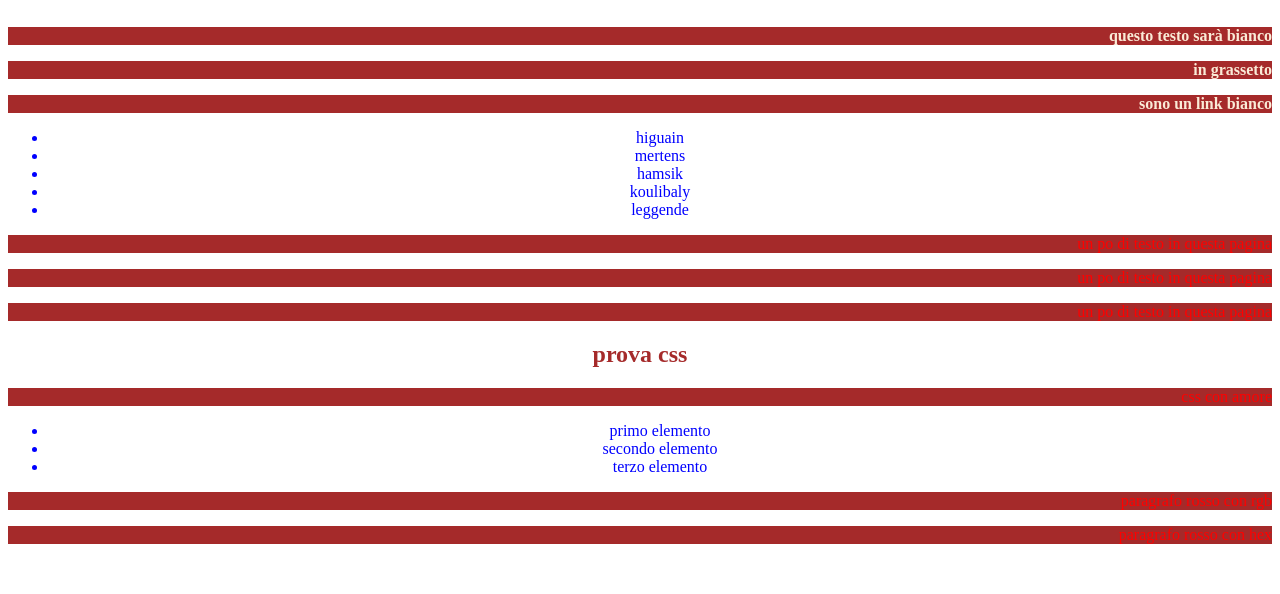
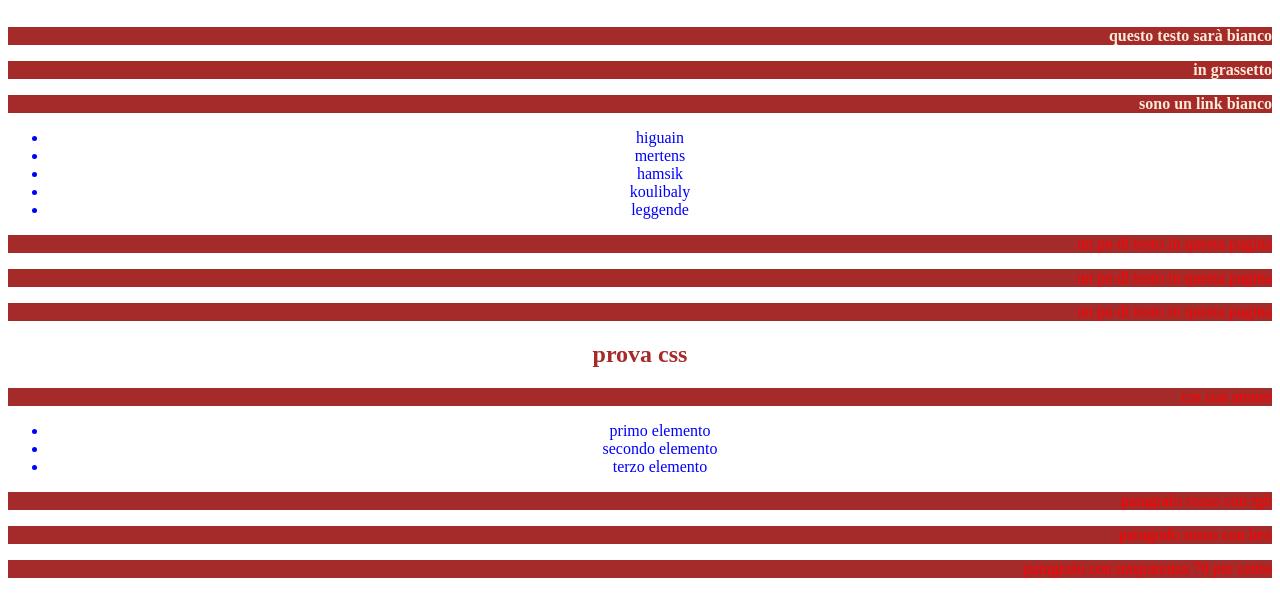
Before and after one commit to GiovanniTammaro9/html-e-css, a plain HTML site: page index.html in a window 1280 px wide. Shown: the part 364-958 px from the top of the page. Before the commit the page ends 924 px from the top, so only its background shows below. Drawn offline with Linux system fonts and the light colour scheme.

Commit message:
aggiunto un paragrafo rosso con trasparenza 70 per cento

```diff
--- a/index.html
+++ b/index.html
@@ -41,5 +41,6 @@
     </div>
     <p>paragrafo rosso con rgb</p>
     <p>paragrafo rosso con hex</p>
+    <p>paragrafo con trasparenza 70 per cento</p>
 </body>
 </html>
--- a/style.css
+++ b/style.css
@@ -79,3 +79,6 @@ p{
 p{
     color: #ff0000;
 }
+p{
+    color: 255,0,0,0.7;
+}
```
